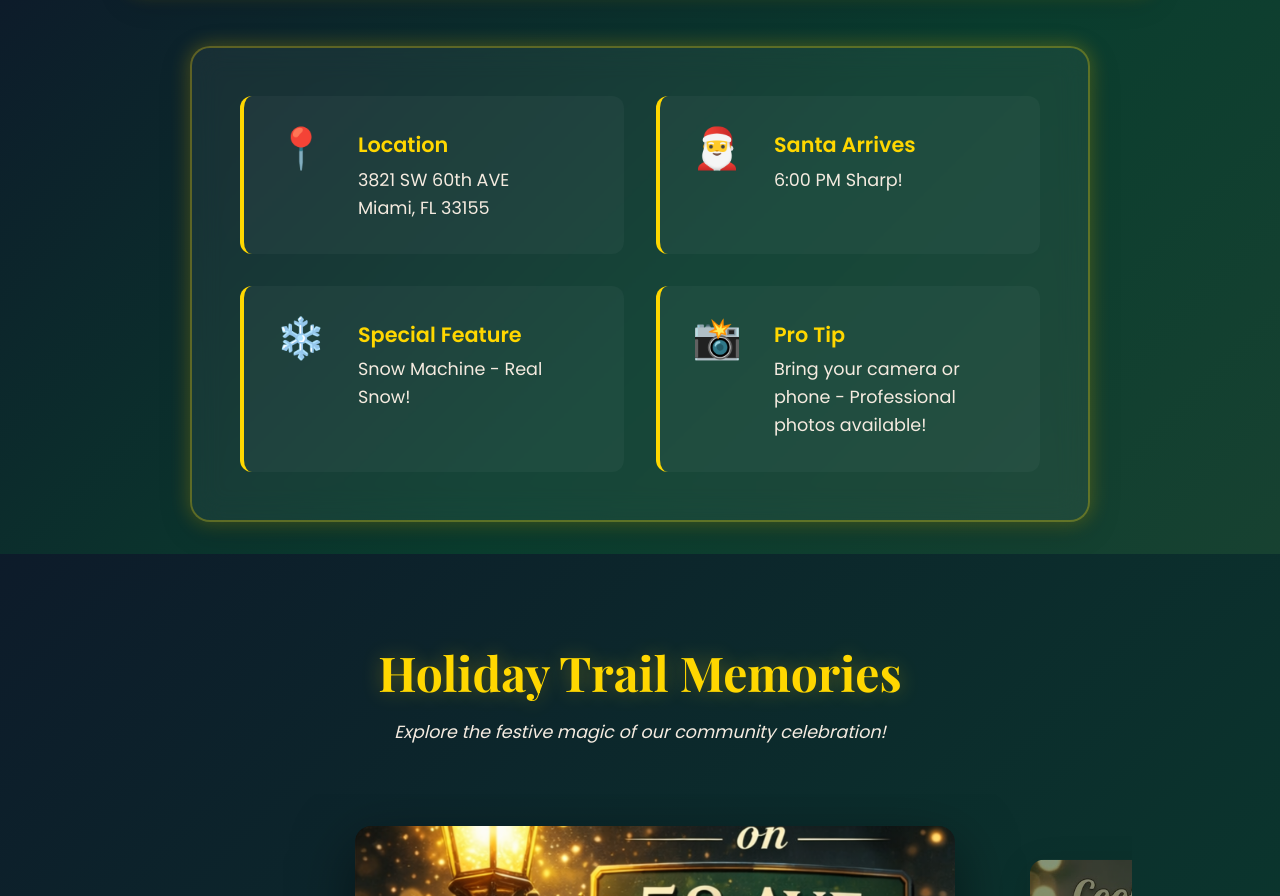
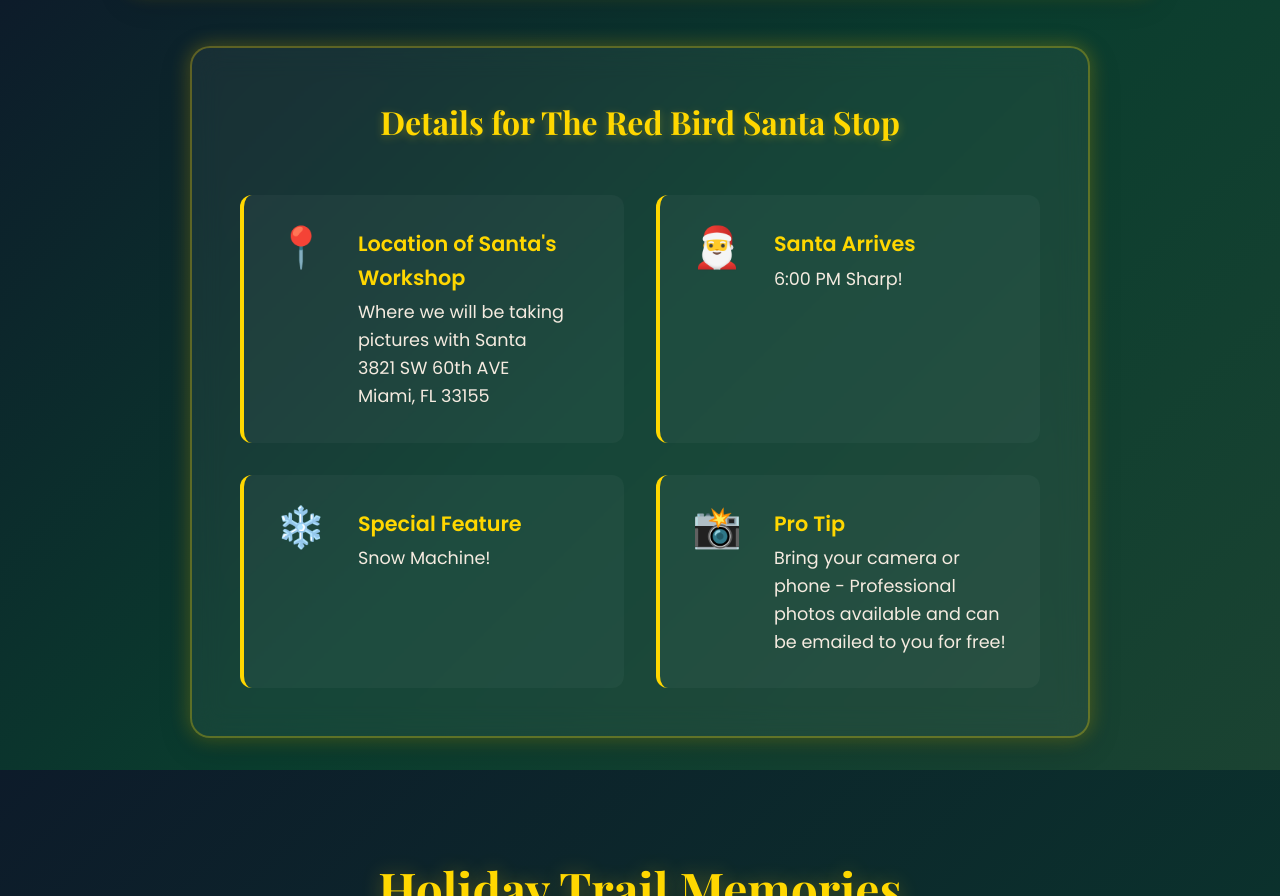
Before and after one commit to pdarleyjr/red-bird-holiday-trail, a plain HTML site: page index.html in a window 1280 px wide. Shown: the part 1615-2511 px from the top of the page. Drawn offline with nearby package versions, Linux system fonts and the light colour scheme; no server answers.

Commit message:
Update Santa details card: Add title, clarify workshop location, revise snow machine text, update pro tip

```diff
--- a/index.html
+++ b/index.html
@@ -92,12 +92,13 @@
 
         <!-- Event Details Card -->
         <div class="santa-details-card">
+            <h2 class="santa-card-title">Details for The Red Bird Santa Stop</h2>
             <div class="santa-details-content">
                 <div class="santa-detail-row">
                     <span class="detail-icon">📍</span>
                     <div class="detail-text">
-                        <h3>Location</h3>
-                        <p>3821 SW 60th AVE<br>Miami, FL 33155</p>
+                        <h3>Location of Santa's Workshop</h3>
+                        <p>Where we will be taking pictures with Santa<br>3821 SW 60th AVE<br>Miami, FL 33155</p>
                     </div>
                 </div>
 
@@ -113,7 +114,7 @@
                     <span class="detail-icon">❄️</span>
                     <div class="detail-text">
                         <h3>Special Feature</h3>
-                        <p>Snow Machine - Real Snow!</p>
+                        <p>Snow Machine!</p>
                     </div>
                 </div>
 
@@ -121,7 +122,8 @@
                     <span class="detail-icon">📸</span>
                     <div class="detail-text">
                         <h3>Pro Tip</h3>
-                        <p>Bring your camera or phone - Professional photos available!</p>
+                        <p>Bring your camera or phone - Professional photos available and can be emailed to you for
+                            free!</p>
                     </div>
                 </div>
             </div>
--- a/styles.css
+++ b/styles.css
@@ -1032,6 +1032,15 @@ button:focus-visible {
     animation: fadeInUp 1s ease-out 0.5s both;
 }
 
+.santa-card-title {
+    font-family: var(--font-display);
+    font-size: clamp(1.5rem, 5vw, 2rem);
+    color: var(--metallic-gold);
+    text-align: center;
+    margin: 0 0 var(--spacing-lg) 0;
+    text-shadow: 0 2px 10px rgba(255, 215, 0, 0.3);
+}
+
 .santa-details-content {
     display: grid;
     grid-template-columns: 1fr;
```
